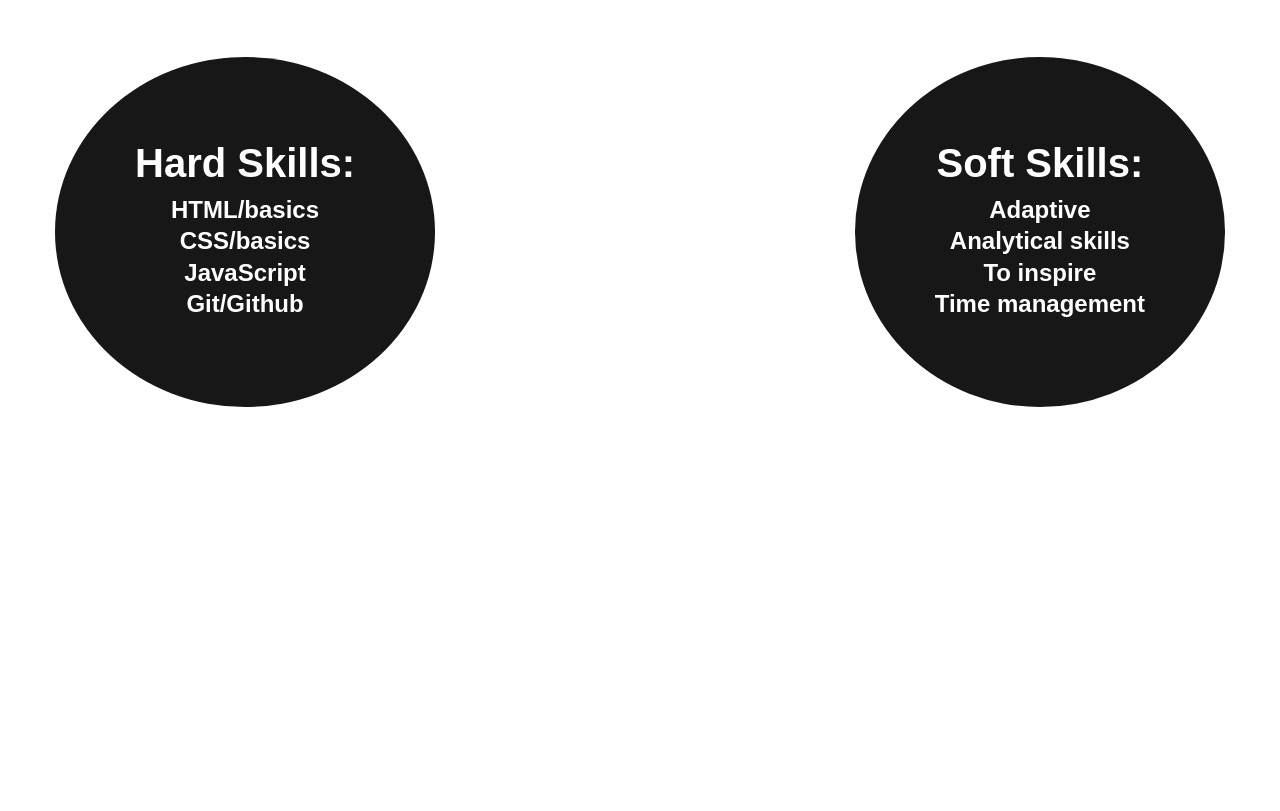
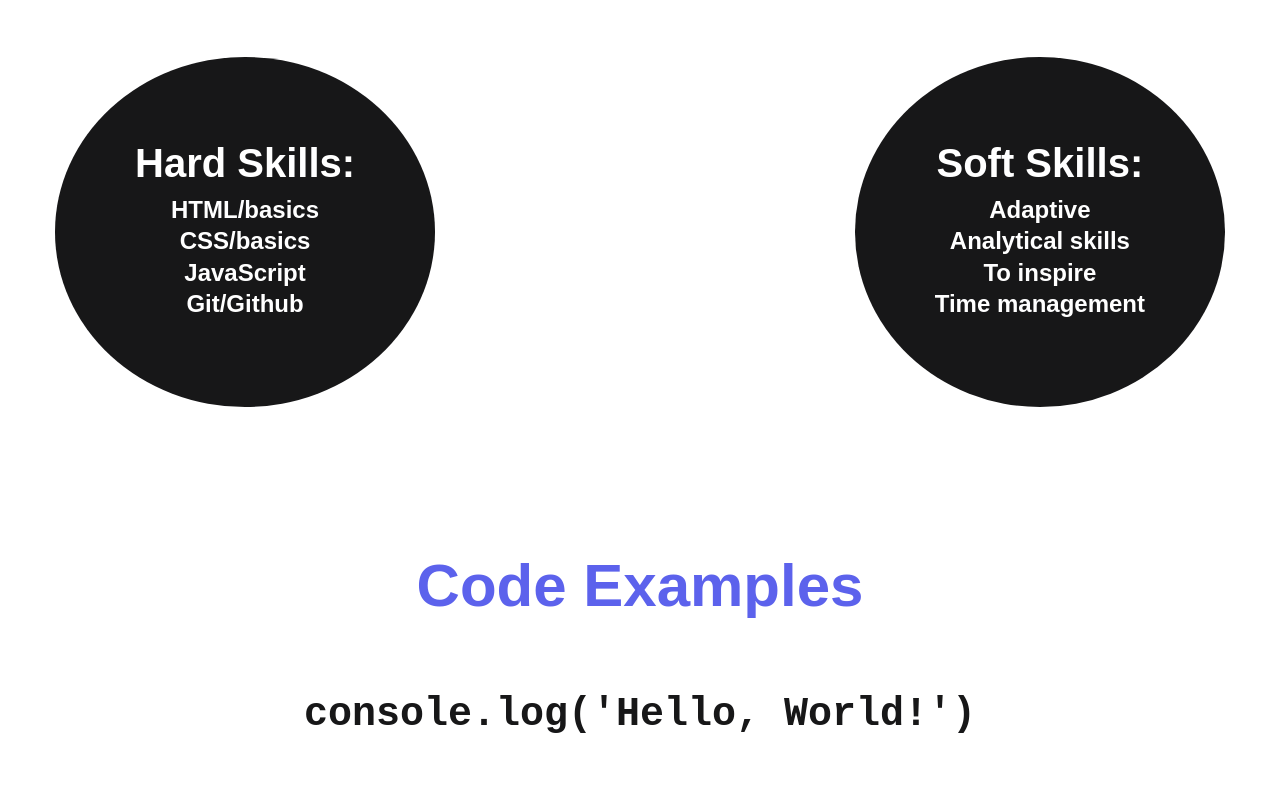
Before and after one commit to Inspectorptica/rsschool-cv, a plain HTML site: page index.html in a window 1280 px wide. Shown: the part 1213-2024 px from the top of the page. Before the commit the page ends 1690 px from the top, so only its background shows below. Drawn offline with Linux system fonts and the light colour scheme.

Commit message:
feat: add sections code examples

```diff
--- a/index.html
+++ b/index.html
@@ -78,6 +78,16 @@
                     </div>
                 </div>
             </section>
+            <section class="section">
+                <div class="container">
+                    <h2 class="main__title">Code Examples</h2>
+                    <div class="code">
+                        <code>
+                            console.log('Hello, World!')
+                        </code>
+                    </div>
+                </div>
+            </section>
 
         </main>
         <footer></footer>
--- a/style.css
+++ b/style.css
@@ -253,3 +253,16 @@ nav {
     font-size: 24px;
     line-height: 1.3;
   }
+
+  /*skills end*/
+  .code {
+    color: var(--text-color);
+    justify-content: center;
+    align-items: center;
+    text-align: center;
+
+    font-weight: 700;
+    font-size: 40px;
+    line-height: 1.3;
+  }
+  /*skills start*/
```
